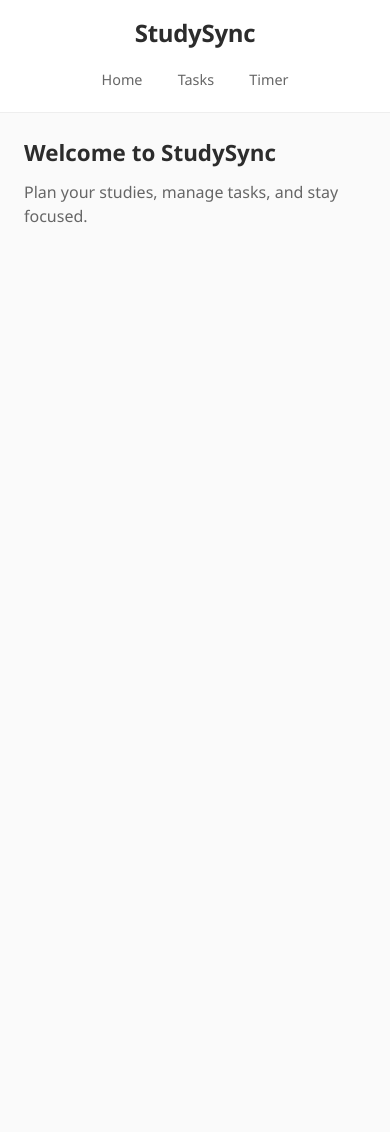
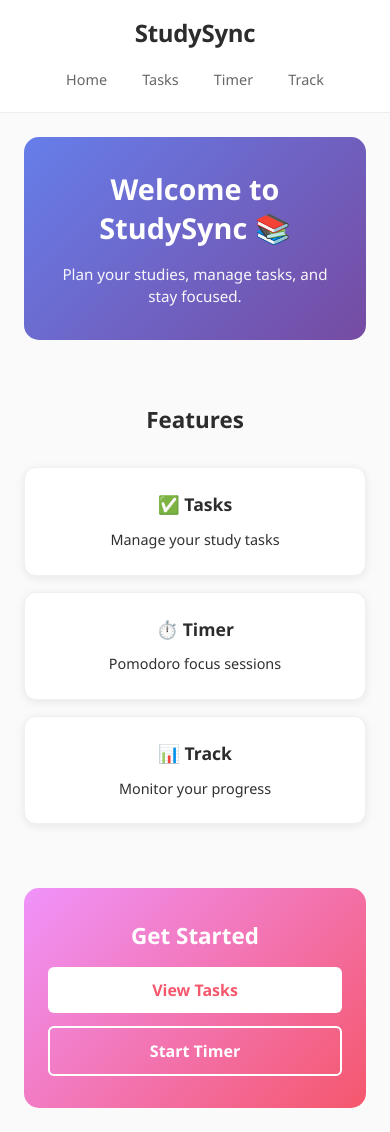
Before and after one commit to Maxx2016s/Capstone-StudySync, a React (Vite) app in the folder Capstone-StudySync/: page / in a window 390 px wide. Before the commit the page ends 844 px from the top, so only its background shows below. Built offline with nearby package versions, Linux system fonts and the light colour scheme.

Commit message:
Track feature & updated home page

```diff
--- a/Capstone-StudySync/src/App.css
+++ b/Capstone-StudySync/src/App.css
@@ -74,7 +74,6 @@ h2 {
 }
 
 p {
-  color: #666;
   font-size: 1rem;
   line-height: 1.5;
 }
@@ -117,6 +116,167 @@ button:active {
   opacity: 0.9;
 }
 
+
+/* home */
+.home-container {
+  display: flex;
+  flex-direction: column;
+  gap: 3rem;
+}
+
+.hero-section {
+  padding: 3rem 2rem;
+  background: linear-gradient(135deg, #667eea 0%, #764ba2 100%);
+  border-radius: 15px;
+  color: white;
+  text-align: center;
+}
+
+.hero-section h1 {
+  font-size: 2.5rem;
+  margin-bottom: 1rem;
+}
+
+.hero-section p {
+  color: #ffffff;
+  font-size: 1.1rem;
+  opacity: 0.95;
+}
+
+.section-title {
+  text-align: center;
+  font-size: 2rem;
+  margin-bottom: 2rem;
+  color: #b1b0b0;
+}
+
+.features-section {
+  padding: 1rem 0;
+}
+
+.features-section h2 {
+  text-align: center;
+  font-size: 2rem;
+  margin-bottom: 2rem;
+}
+
+.features-grid {
+  display: grid;
+  grid-template-columns: repeat(auto-fit, minmax(200px, 1fr));
+  gap: 2rem;
+}
+
+.feature-card {
+  background: white;
+  padding: 2rem;
+  border-radius: 12px;
+  text-align: center;
+  box-shadow: 0 2px 10px rgba(0, 0, 0, 0.08);
+  transition: transform 0.3s ease;
+  border: 1px solid #f0f0f0;
+}
+
+.feature-card:hover {
+  transform: translateY(-5px);
+  box-shadow: 0 6px 15px rgba(0, 0, 0, 0.12);
+}
+
+.feature-card h3 {
+  font-size: 1.3rem;
+  margin-bottom: 0.8rem;
+  color: #2c2c2c;
+}
+
+.feature-card p {
+  color: #312f2f;
+  font-size: 0.95rem;
+}
+
+.cta-section {
+  background: linear-gradient(135deg, #f093fb 0%, #f5576c 100%);
+  padding: 2.5rem 2rem;
+  border-radius: 15px;
+  text-align: center;
+  color: white;
+}
+
+.cta-section h2 {
+  font-size: 1.8rem;
+  margin-bottom: 1.5rem;
+  color: white;
+}
+
+.cta-buttons {
+  display: flex;
+  gap: 1rem;
+  justify-content: center;
+  flex-wrap: wrap;
+}
+
+.cta-button {
+  padding: 12px 28px;
+  font-size: 1rem;
+  font-weight: 600;
+  border-radius: 6px;
+  text-decoration: none;
+  transition: all 0.3s ease;
+  display: inline-block;
+  border: none;
+  cursor: pointer;
+}
+
+.cta-button.primary {
+  background: white;
+  color: #f5576c;
+}
+
+.cta-button.primary:hover {
+  transform: translateY(-2px);
+  box-shadow: 0 6px 15px rgba(0, 0, 0, 0.2);
+}
+
+.cta-button.secondary {
+  background: transparent;
+  color: white;
+  border: 2px solid white;
+}
+
+.cta-button.secondary:hover {
+  background: rgba(255, 255, 255, 0.15);
+  transform: translateY(-2px);
+}
+
+
+/* Track Page Styling */
+.stats-grid {
+  display: grid;
+  grid-template-columns: repeat(auto-fit, minmax(150px, 1fr));
+  gap: 1.5rem;
+  margin-top: 2rem;
+}
+
+.stat-card {
+  background: white;
+  padding: 1.5rem;
+  border-radius: 10px;
+  text-align: center;
+  box-shadow: 0 2px 8px rgba(0, 0, 0, 0.08);
+  border: 1px solid #f0f0f0;
+}
+
+.stat-card h3 {
+  font-size: 0.9rem;
+  color: #999;
+  margin-bottom: 0.8rem;
+  text-transform: uppercase;
+}
+
+.stat-number {
+  font-size: 2.5rem;
+  font-weight: 700;
+  color: #667eea;
+  margin: 0;
+}
 
 
 .timer-page {
@@ -257,4 +417,71 @@ button:active {
     width: 100%;
     min-width: unset;
   }
+
+  /* Home Page Mobile */
+  .hero-section {
+    padding: 2rem 1.5rem;
+  }
+
+  .hero-section h1 {
+    font-size: 1.8rem;
+  }
+
+  .hero-section p {
+    font-size: 0.95rem;
+  }
+
+  .features-section h2 {
+    font-size: 1.4rem;
+  }
+
+  .features-grid {
+    grid-template-columns: 1fr;
+    gap: 1rem;
+  }
+
+  .feature-card {
+    padding: 1.5rem;
+  }
+
+  .feature-card h3 {
+    font-size: 1.1rem;
+  }
+
+  .feature-card p {
+    font-size: 0.9rem;
+  }
+
+  .cta-section {
+    padding: 2rem 1.5rem;
+  }
+
+  .cta-section h2 {
+    font-size: 1.4rem;
+    margin-bottom: 1rem;
+  }
+
+  .cta-buttons {
+    flex-direction: column;
+    gap: 0.8rem;
+  }
+
+  .cta-button {
+    width: 100%;
+    padding: 12px 20px;
+  }
+
+  /* Track Page Mobile */
+  .stats-grid {
+    grid-template-columns: 1fr;
+    gap: 1rem;
+  }
+
+  .stat-card {
+    padding: 1rem;
+  }
+
+  .stat-number {
+    font-size: 2rem;
+  }
 }
--- a/Capstone-StudySync/src/App.jsx
+++ b/Capstone-StudySync/src/App.jsx
@@ -2,6 +2,7 @@ import { Routes, Route, Link } from "react-router-dom";
 import Home from "./pages/Home";
 import Tasks from "./pages/Tasks";
 import TimerPage from "./pages/TimerPage";
+import Track from "./pages/Track";
 import "./App.css";
 
 function App() {
@@ -15,6 +16,7 @@ function App() {
           <Link to="/">Home</Link>
           <Link to="/tasks">Tasks</Link>
           <Link to="/timer">Timer</Link>
+          <Link to="/track">Track</Link>
         </div>
       </nav>
 
@@ -24,6 +26,7 @@ function App() {
           <Route path="/" element={<Home />} />
           <Route path="/tasks" element={<Tasks />} />
           <Route path="/timer" element={<TimerPage />} />
+          <Route path="/track" element={<Track />} />
         </Routes>
       </div>
     </div>
--- a/Capstone-StudySync/src/pages/Home.jsx
+++ b/Capstone-StudySync/src/pages/Home.jsx
@@ -1,8 +1,44 @@
+import { Link } from "react-router-dom";
 function Home() {
   return (
-    <div>
-      <h2>Welcome to StudySync</h2>
-      <p>Plan your studies, manage tasks, and stay focused.</p>
+    <div className="home-container">
+      <div className="hero-section">
+        <h1>Welcome to StudySync 📚</h1>
+        <p>Plan your studies, manage tasks, and stay focused.</p>
+      </div>
+
+      <div className="features-section">
+        <h2>Features</h2>
+        <div className="features-grid">
+          <Link to="/tasks" style={{ textDecoration: "none" }}>
+
+          <div className="feature-card">
+            <h3>✅ Tasks</h3>
+            <p>Manage your study tasks</p>
+          </div>
+          </Link>
+          <Link to="/timer" style={{ textDecoration: "none" }}>
+            <div className="feature-card">
+              <h3>⏱️ Timer</h3>
+              <p>Pomodoro focus sessions</p>
+            </div>
+          </Link>
+          <Link to="/track" style={{ textDecoration: "none" }}>
+          <div className="feature-card">
+            <h3>📊 Track</h3>
+            <p>Monitor your progress</p>
+          </div>
+          </Link>
+        </div>
+      </div>
+
+      <div className="cta-section">
+        <h2>Get Started</h2>
+        <div className="cta-buttons">
+          <a href="/tasks" className="cta-button primary">View Tasks</a>
+          <a href="/timer" className="cta-button secondary">Start Timer</a>
+        </div>
+      </div>
     </div>
   );
 }
--- /dev/null
+++ b/Capstone-StudySync/src/pages/Track.jsx
@@ -0,0 +1,25 @@
+function Track() {
+  return (
+    <div>
+      <h2>Progress Tracking</h2>
+      <p>Monitor your study progress and achievements</p>
+
+      <div className="stats-grid">
+        <div className="stat-card">
+          <h3>Total Tasks</h3>
+          <p className="stat-number">0</p>
+        </div>
+        <div className="stat-card">
+          <h3>Completed</h3>
+          <p className="stat-number">0</p>
+        </div>
+        <div className="stat-card">
+          <h3>Completion Rate</h3>
+          <p className="stat-number">0%</p>
+        </div>
+      </div>
+    </div>
+  );
+}
+
+export default Track;
```
